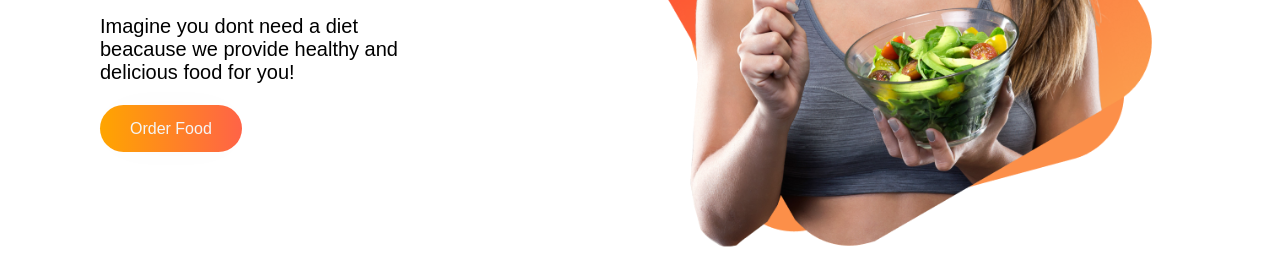
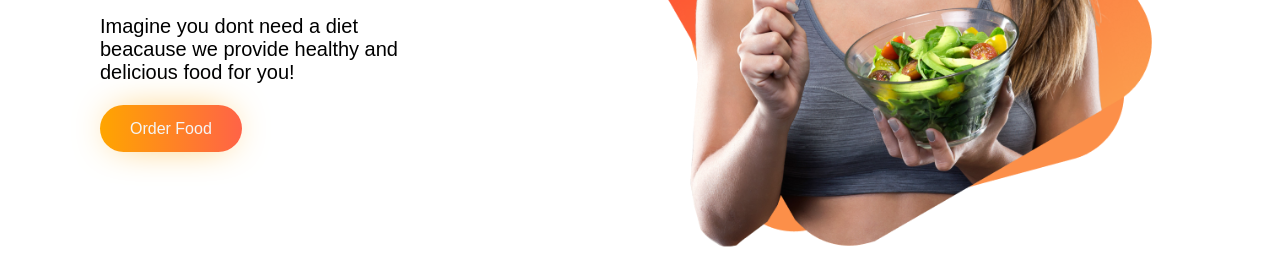
Before and after one commit to hahriar/food-network-assingment, a plain HTML site: page index.html in a window 1280 px wide. Shown: the part 531-800 px from the top of the page. Drawn offline with Linux system fonts and the light colour scheme.

Commit message:
first commit

```diff
--- a/style.css
+++ b/style.css
@@ -79,7 +79,7 @@ ul li{
     background-image: linear-gradient(to right, orange , tomato);
     color:whitesmoke;
     border-radius: 25px;
-    box-shadow: 0px 0px 40px -13px ;
+    box-shadow: 0px 0px 39px -13px orange ;
 }
 .About{
     margin-left: 170px;
```
